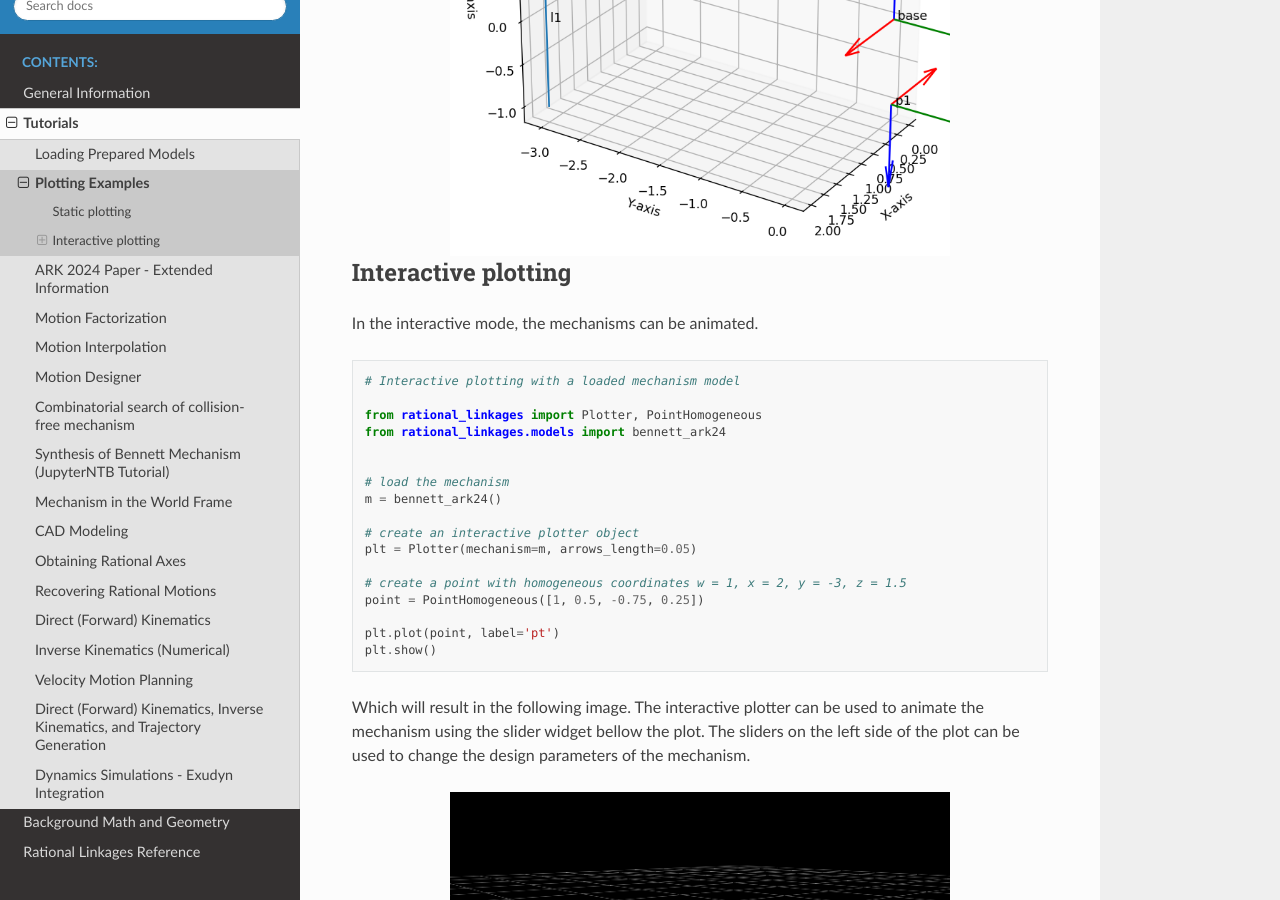
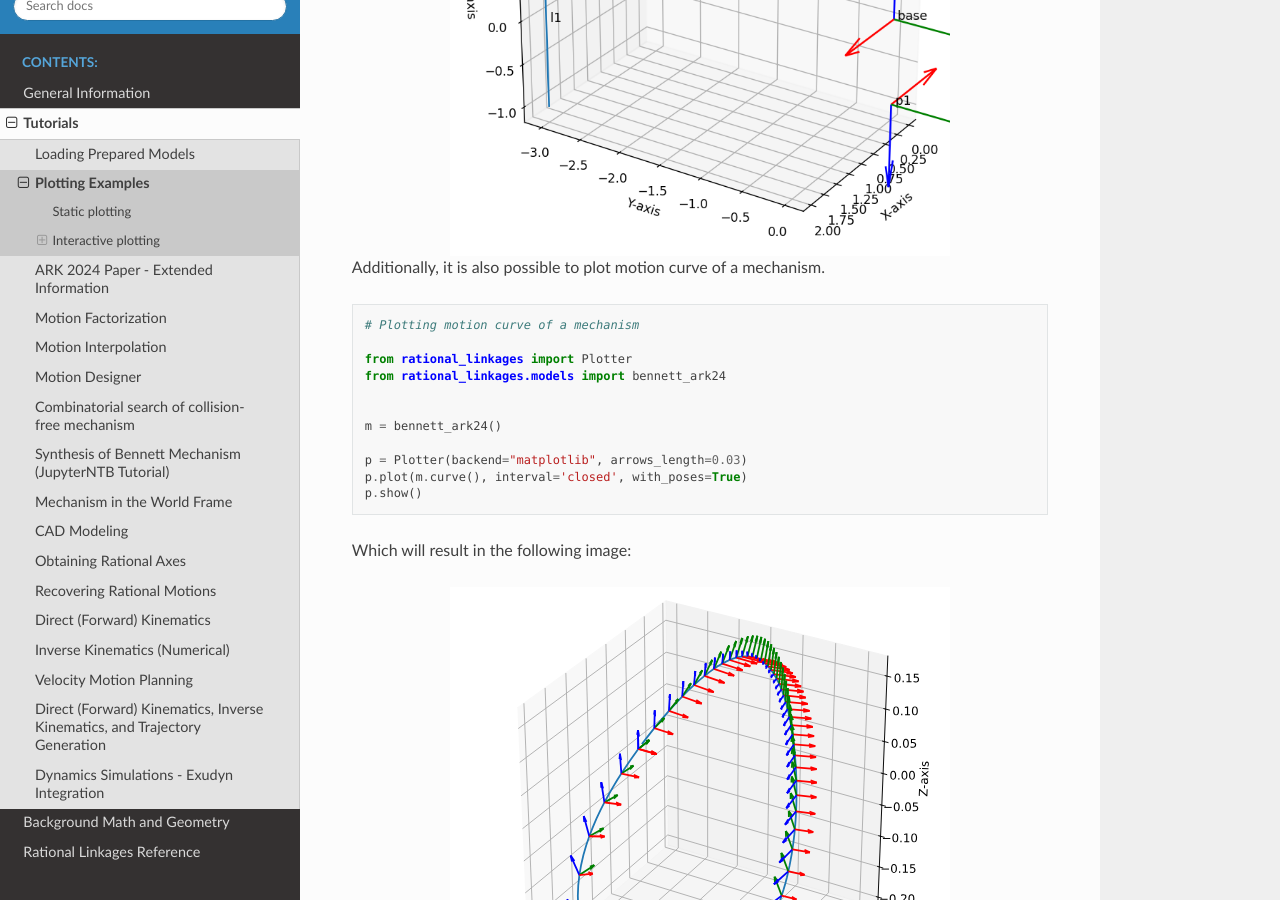
Before and after one commit to hucik14/rational-linkages, a Sphinx documentation site: the page built from docs/source/tutorials/plotting.rst, in a window 1280 px wide and 900 px high, scrolled down 1315 px. Built offline with Sphinx 7.4.7 and the Read the Docs theme 3.1.0, drawn with Linux system fonts in a browser that asks for light colours.

Commit message:
tutorial to plot curve of a mechanism
changelog: added

```diff
--- a/docs/source/tutorials/plotting.rst
+++ b/docs/source/tutorials/plotting.rst
@@ -59,6 +59,35 @@ Which will result in the following image:
     :width: 500 px
     :align: center
     :alt: Output static plot
+
+Additionally, it is also possible to plot motion curve of a mechanism.
+
+.. testcode:: [plotting_example1b]
+
+    # Plotting motion curve of a mechanism
+
+    from rational_linkages import Plotter
+    from rational_linkages.models import bennett_ark24
+
+
+    m = bennett_ark24()
+
+    p = Plotter(backend="matplotlib", arrows_length=0.03)
+    p.plot(m.curve(), interval='closed', with_poses=True)
+    p.show()
+
+.. testcleanup:: [plotting_example1b]
+
+    del p, m, Plotter, bennett_ark24
+
+
+Which will result in the following image:
+
+.. figure:: figures/mech_curve.svg
+    :width: 500 px
+    :align: center
+    :alt: Output static plot
+
 
 Interactive plotting
 --------------------
```
Also changed, not shown: docs/source/tutorials/figures/mech_curve.svg (added), 1 other file.
